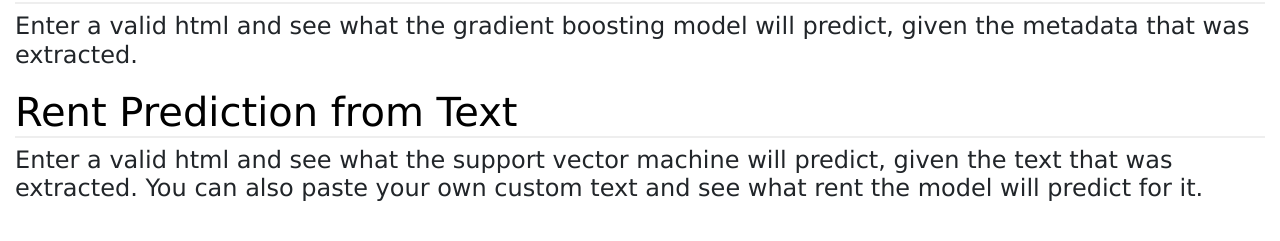
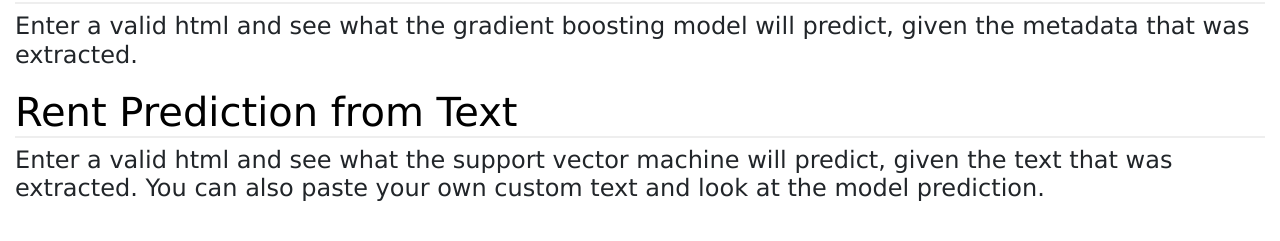
Before and after one commit to ThomasZ89/Rent_Pred2, a Flask app: page / in a window 1280 px wide. Shown: the part 954-1195 px from the top of the page. Run offline with Flask 2, Linux system fonts and the light colour scheme; parts of the project's set-up code (start-up, migrations or seed data) failed here and were passed over; some libraries are stand-ins or nearby versions.

Commit message:
Update index.html

```diff
--- a/templates/index.html
+++ b/templates/index.html
@@ -63,7 +63,7 @@
 </h1>
 <h4>
     Enter a valid html and see what the support vector machine will predict, given the text that was extracted.
-    You can also paste your own custom text and see what rent the model will predict for it.
+    You can also paste your own custom text and look at the model prediction.
 </h4>
 <div class="gap-30"></div>
 
```
